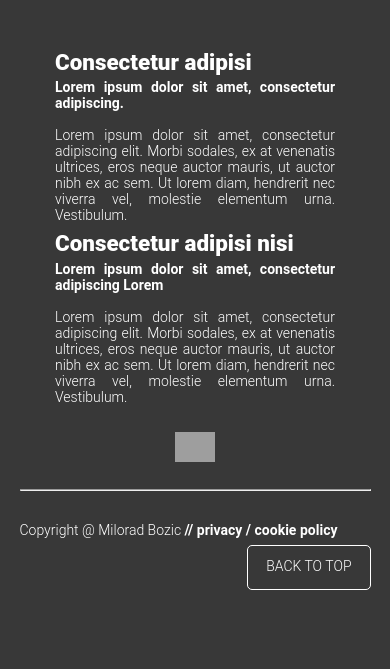
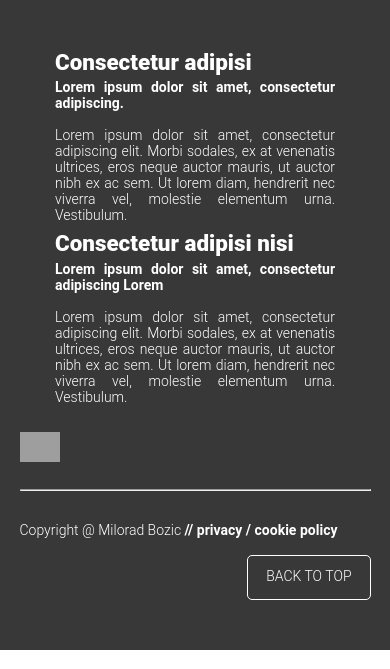
Before and after one commit to miloradb/miloradb.github.io, a PHP site: page /works/project5/index.html in a window 390 px wide. Shown: the part 3359-4028 px from the top of the page. Run offline with PHP 8.4, Linux system fonts and the light colour scheme; some libraries are stand-ins or nearby versions; grey boxes are pictures that could not be loaded.

Commit message:
04.02.2019(2)

```diff
--- a/works/project5/index.html
+++ b/works/project5/index.html
@@ -183,6 +183,8 @@
 
 				<hr>
 
+
+
 				<div class="footerEnd">
 					<p>Copyright @ Milorad Bozic <strong>// privacy / cookie policy</strong></p>
 
--- a/works/project5/style.css
+++ b/works/project5/style.css
@@ -270,7 +270,6 @@ p	{
 #footer	{
 	background-color: #383838;
 	padding: 50px 0;
-	height: 370px;
 	color: #FFFFFF;
 }
 
@@ -290,8 +289,10 @@ p	{
 	padding: 0;
 }
 
-.footerLogo	{
-
+.logoFooter	{
+	display: flex;
+	align-self: center;
+	height: 40px;
 }
 
 .misija	{
@@ -307,6 +308,7 @@ p	{
 .footerEnd	{
 	color:	#FFFFFF;
 	padding-top: 35px;
+	overflow: hidden;
 }
 
 .backButton	{
@@ -563,7 +565,7 @@ p	{
 		padding: 0 10px;
 	}
 
-	.footerLogo	{
+	.logoFooter	{
 		height: 40px;
 	}
 
@@ -720,6 +722,7 @@ p	{
 
 	.logoFooter	{
 		height: 30px;
+		margin-top: 20px;
 	}
 
 	.backButton	{
@@ -879,7 +882,6 @@ p	{
 
 	#footer	{
 		padding: 50px 0;
-		height: 570px;
 	}
 
 	.sadrzaj	{
@@ -907,7 +909,7 @@ p	{
 		padding-top: 20px;
 	}
 
-	.footerLogo	{
+	.logoFooter	{
 		display: flex;
 		align-self: center;
 	}
@@ -917,6 +919,7 @@ p	{
 	}
 
 	.backButton	{
+		margin-top: 10px;
 		padding: 8px 18px;
 	}
 }
```
